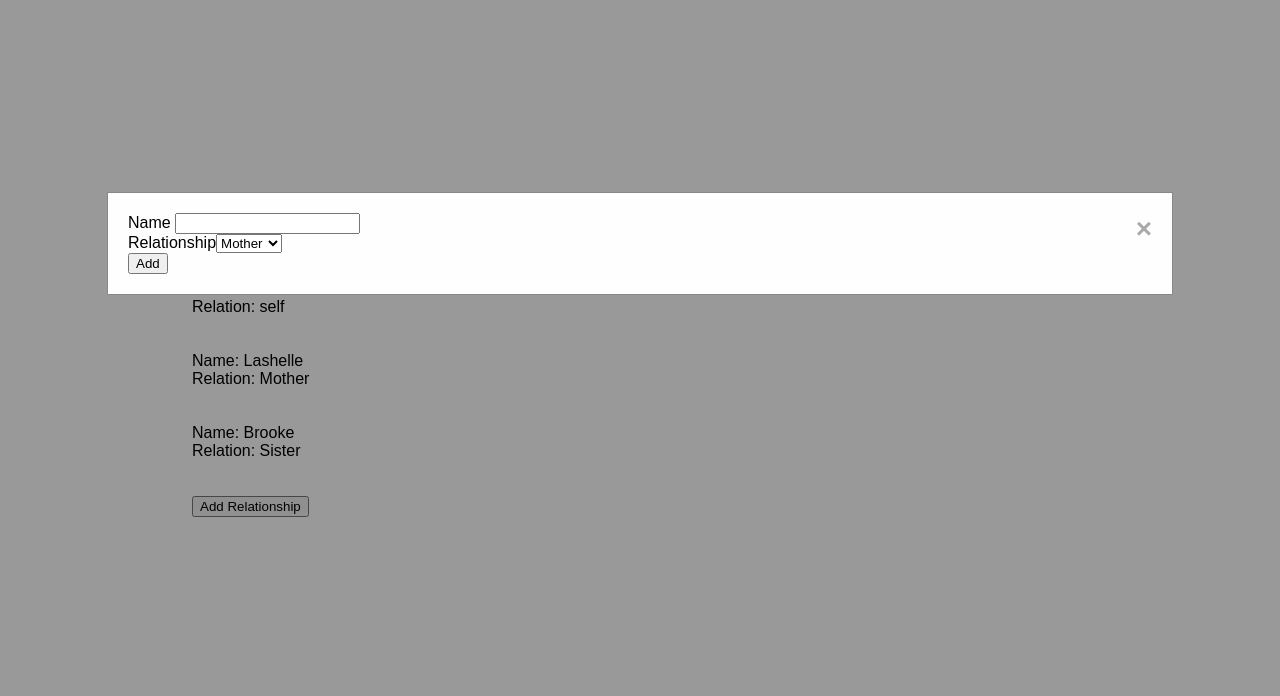
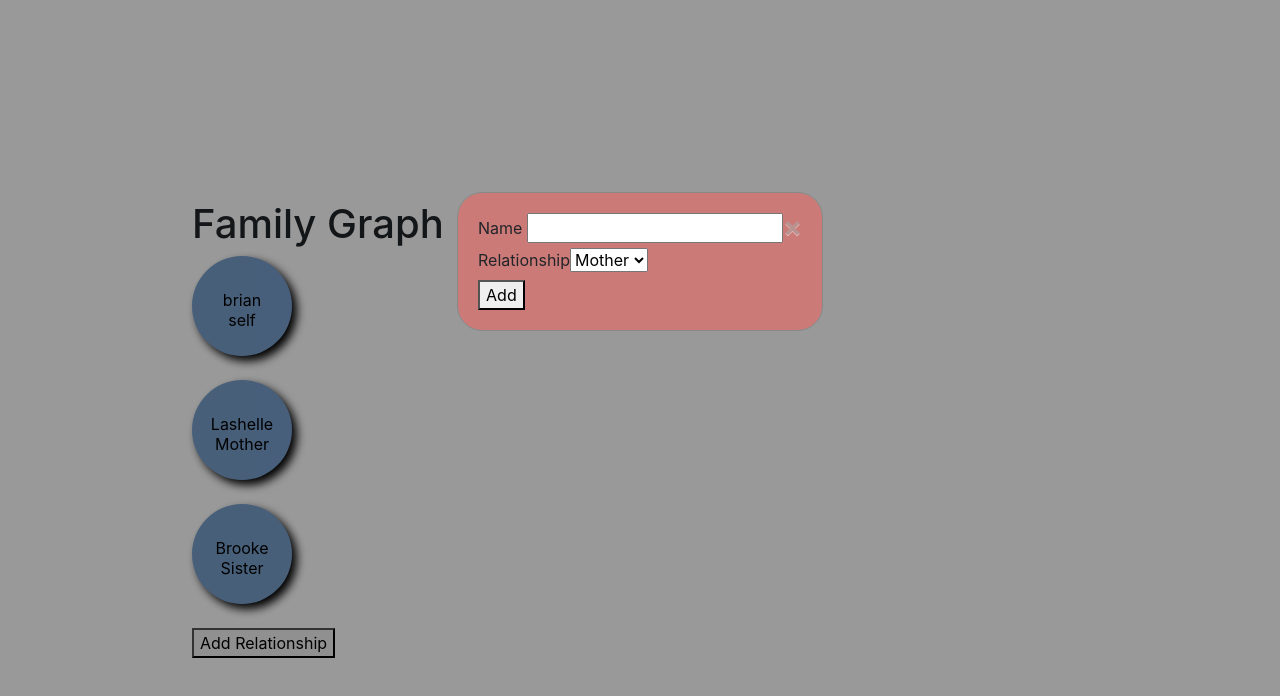
Before and after one commit to briane92/fam-tree, a React (Create React App) app: page / in a window 1280 px wide. Both pictures are taken after a click on the button "Add Relationship". Shown: the top 696 px of the page. Built offline with nearby package versions, Linux system fonts and the light colour scheme.

Commit message:
add bootstrap and jquery

```diff
--- a/package.json
+++ b/package.json
@@ -3,6 +3,9 @@
   "version": "0.1.0",
   "private": true,
   "dependencies": {
+    "bootstrap": "4.0.0-alpha.6",
+    "gulp-sass": "^3.1.0",
+    "jquery": "^3.2.1",
     "prop-types": "^15.6.0",
     "react": "^16.0.0",
     "react-dom": "^16.0.0",
--- a/src/App.css
+++ b/src/App.css
@@ -23,17 +23,18 @@
   width: 100%; /* Full width */
   height: 100%; /* Full height */
   overflow: auto; /* Enable scroll if needed */
-  background-color: rgb(0,0,0); /* Fallback color */
+  background-color: #cb7a77; /* Fallback color */
   background-color: rgba(0,0,0,0.4); /* Black w/ opacity */
 }
 
 /* Modal Content/Box */
 .modal-content {
-  background-color: #fefefe;
+  background-color: #cb7a77;
   margin: 15% auto; /* 15% from the top and centered */
   padding: 20px;
   border: 1px solid #888;
-  width: 80%; /* Could be more or less, depending on screen size */
+  border-radius: 25px; /* rounded corners */
+  width: max-content; /* Could be more or less, depending on screen size */
 }
 
 /* The Close Button */
--- a/src/App.js
+++ b/src/App.js
@@ -1,6 +1,10 @@
-import React, { Component } from 'react';
-import './App.css';
-import RelationshipSelector from './selectionboxes';
+import React, { Component } from 'react'
+import '../node_modules/bootstrap/dist/css/bootstrap.css'
+import '../node_modules/jquery/dist/jquery'
+import '../node_modules/bootstrap/dist/js/bootstrap.js'
+import './App.css'
+import RelationshipSelector from './selectionboxes'
+
 
 class RelationshipForm extends Component {
 
@@ -17,7 +21,6 @@ class RelationshipForm extends Component {
 
 
     handleSubmit(event){
-        alert('submission occured')
         this.props.closeModal()
         event.preventDefault()
         this.props.addRelation({
@@ -61,8 +64,15 @@ class RelationshipForm extends Component {
 
 const Member = ({r}) =>
     <div>
-        <label>Name:</label> <span> {r.name}</span> <br/>
-        <label>Relation:</label> <span>{r.relation}</span> <br/>
+        <svg width="100" height="100" xmlns="http://www.w3.org/2000/svg" style={{filter: 'drop-shadow( 5px 5px 5px black )'}}>
+            <g >
+                <circle cx="50%" cy="50%" r="50%" fill="#779ecb"  />
+                <text x="50%" y="50%" text-anchor="middle" >{r.name} </text>
+                <text x="50%" y="70%" text-anchor="middle" >{r.relation}</text>
+            </g>
+        </svg>
+       {/* <label>Name:</label> <span> {r.name}</span> <br/>
+        <label>Relation:</label> <span>{r.relation}</span> <br/>*/}
     </div>
 
 
@@ -73,7 +83,6 @@ const MemberGrid = ({mems}) =>
                 return (
                     <div key={m.name}>
                         <Member r={m} />
-                        <br/>
                         <br/>
                     </div>)
 
@@ -116,7 +125,7 @@ class App extends Component {
   ) {
     return (
       <div className="App">
-          <h1 id="heading"> Family Tree </h1>
+          <h1 id="heading"> Family Graph </h1>
           <MemberGrid mems={this.state.relationships}/>
           <button type="button" onClick={()=> this.setState({AddRelationship:true})}>Add Relationship</button>
           <RelationshipForm showForm={this.state.AddRelationship} closeModal = {this.closeModal} addRelation = {this.addRelation}/>
--- a/src/selectionboxes/index.js
+++ b/src/selectionboxes/index.js
@@ -18,7 +18,7 @@ RelationshipSelector.propTypes = {
 }
 
 RelationshipSelector.defaultProps = {
-    relationships: ["Mother", "Father", "Sister", "Brother"]
+    relationships: ["Mother", "Father", "Sister", "Brother", "Self", "Uncle", "Aunt", "Cousin"]
 }
 
 export default RelationshipSelector
```
Also changed, not shown: src/member/index.js (added, +8 -0 lines), src/member/index.css (added), 1 other file (tests, documents, lock files or other folders).
